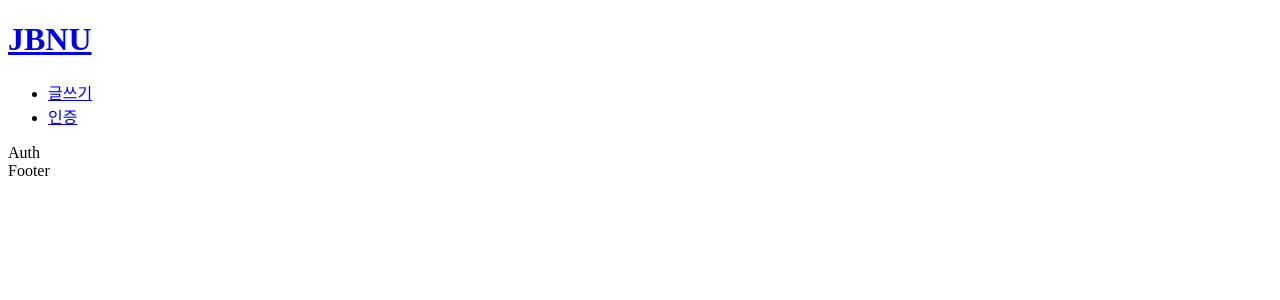
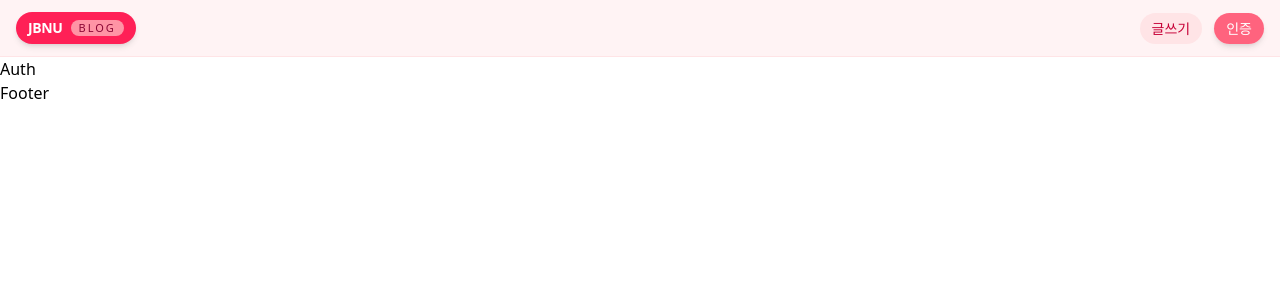
Before and after one commit to misosos/react-ts-blog, a React (Vite) app: page /react-ts-blog/auth in a window 1280 px wide. Shown: the top 300 px of the page. Built offline with nearby package versions, Linux system fonts and the light colour scheme.

Commit message:
feat: Tailwind 도입 및 헤더 스타일링

```diff
--- a/package.json
+++ b/package.json
@@ -10,11 +10,13 @@
     "preview": "vite preview"
   },
   "dependencies": {
+    "@tailwindcss/vite": "^4.1.17",
     "axios": "^1.13.2",
     "react": "^19.2.0",
     "react-dom": "^19.2.0",
     "react-router": "^7.9.6",
     "react-router-dom": "^7.10.1",
+    "tailwindcss": "^4.1.17",
     "zustand": "^5.0.9"
   },
   "devDependencies": {
--- a/src/components/Header.tsx
+++ b/src/components/Header.tsx
@@ -3,22 +3,57 @@ import {NavLink} from "react-router-dom";
 
 export default function Header() {
     return (
-        <div>
-            <header className="page__header">
-                <h1 className="page__logo">
-                    <NavLink to="./Home" className="page__logo-link">JBNU</NavLink>
-                </h1>
-                <nav className="page__navigation">
-                    <ul className="page__nav-list">
-                        <li className="page__nav-item">
-                            <NavLink to="/write" className="page__nav-link">글쓰기</NavLink>
+        <header className="sticky top-0 z-30 bg-rose-50/80 backdrop-blur">
+            <div className="flex w-full items-center justify-between border-b border-rose-100 px-4 py-3">
+                {/* 로고 영역 */}
+                <div className="flex items-center gap-3">
+                    <NavLink
+                        to="/"
+                        className="flex items-center gap-2 rounded-2xl bg-rose-500 px-3 py-1.5 text-white shadow-md transition hover:bg-rose-400"
+                    >
+                        <span className="text-sm font-bold tracking-tight">JBNU</span>
+                        <span className="rounded-full bg-rose-300/90 px-2 text-[11px] font-medium uppercase tracking-[0.18em] text-rose-900">
+                            Blog
+                        </span>
+                    </NavLink>
+                </div>
+
+                {/* 내비게이션 */}
+                <nav>
+                    <ul className="flex items-center gap-2 md:gap-3">
+                        <li>
+                            <NavLink
+                                to="/write"
+                                className={({ isActive }) =>
+                                    [
+                                        "rounded-full px-3 py-1.5 text-xs font-medium md:text-sm transition",
+                                        isActive
+                                            ? "bg-rose-500 text-white shadow-md"
+                                            : "bg-rose-100 text-rose-700 hover:bg-rose-200"
+                                    ].join(" ")
+                                }
+                            >
+                                글쓰기
+                            </NavLink>
                         </li>
-                        <li className="page__nav-item">
-                            <NavLink to="/auth" className="page__nav-link">인증</NavLink>
+                        <li>
+                            <NavLink
+                                to="/auth"
+                                className={({ isActive }) =>
+                                    [
+                                        "rounded-full px-3 py-1.5 text-xs font-medium md:text-sm transition",
+                                        isActive
+                                            ? "bg-rose-400 text-white shadow-md"
+                                            : "bg-white/80 text-rose-500 border border-rose-200 hover:bg-rose-50"
+                                    ].join(" ")
+                                }
+                            >
+                                인증
+                            </NavLink>
                         </li>
                     </ul>
                 </nav>
-            </header>
-        </div>
-    )
+            </div>
+        </header>
+    );
 }
--- a/src/styles/styles.css
+++ b/src/styles/styles.css
@@ -0,0 +1 @@
+@import "tailwindcss";
--- a/vite.config.ts
+++ b/vite.config.ts
@@ -1,8 +1,9 @@
 import { defineConfig } from 'vite'
 import react from '@vitejs/plugin-react'
+import tailwindcss from '@tailwindcss/vite'
 
 // https://vite.dev/config/
 export default defineConfig({
-  plugins: [react()],
+  plugins: [react(),tailwindcss()],
     base:'/react-ts-blog'
 })
```
Also changed, not shown: 1 other file (tests, documents, lock files or other folders).
